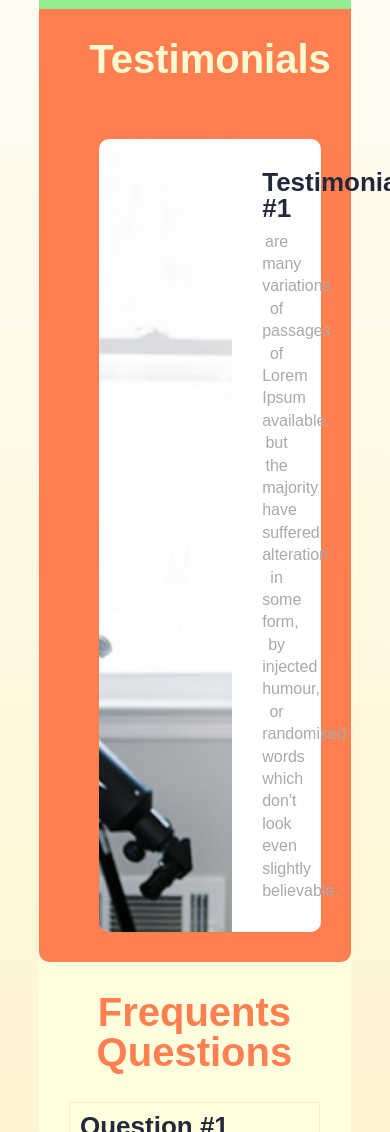
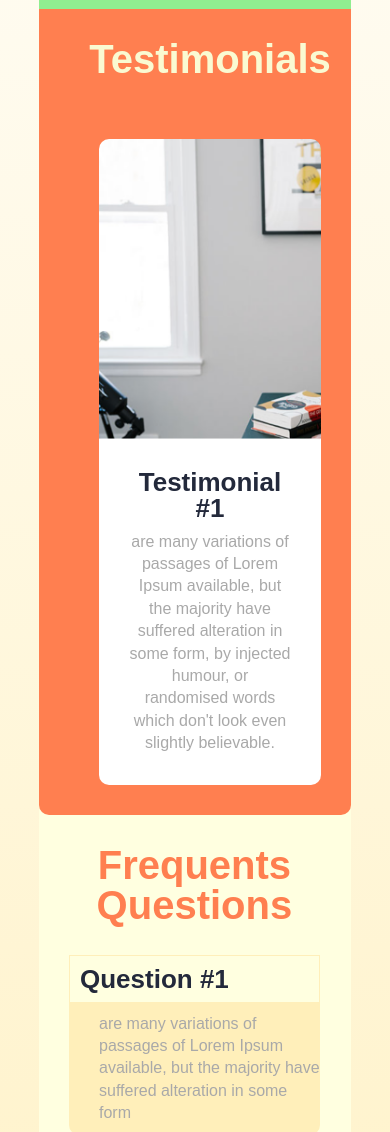
Before and after one commit to Haja-andri/Build-Week-Trip-Split, a plain HTML site: page index.html in a window 390 px wide. Shown: the part 2960-4092 px from the top of the page. Drawn offline with Linux system fonts and the light colour scheme.

Commit message:
First set of responsive for testimonial section

```diff
--- a/LESS/index.less
+++ b/LESS/index.less
@@ -331,6 +331,9 @@ section.testimonials {
   display: flex;
   border-radius: .8rem;
   min-width: 100%;
+  @media screen and (max-width: 900px) {
+    flex-direction: column;
+  }
 }
 
 .testimonial-photo {
@@ -340,6 +343,12 @@ section.testimonials {
   border-bottom-left-radius: 1rem;
   min-width: 60%;
   min-height: 300px;
+  @media screen and (max-width: 900px) {
+    background-image: url("/img/testimonials/lucy-small.png");
+    border-top-left-radius: 1rem;
+    border-top-right-radius: 1rem;
+    border-bottom-left-radius: 0rem;
+    }
 }
 
 .testimonial-text {
@@ -352,6 +361,11 @@ section.testimonials {
   min-height: 300px;
   border-top-right-radius: 1rem;
   border-bottom-right-radius: 1rem;
+  @media screen and (max-width: 900px) {
+    border-top-left-radius: 0rem;
+    border-top-right-radius: 0rem;
+    border-bottom-left-radius: 1rem;
+    }
 }
 
 .faqs {
```
Also changed, not shown: CSS/index.css, img/testimonials/lucy-small.png (added).
